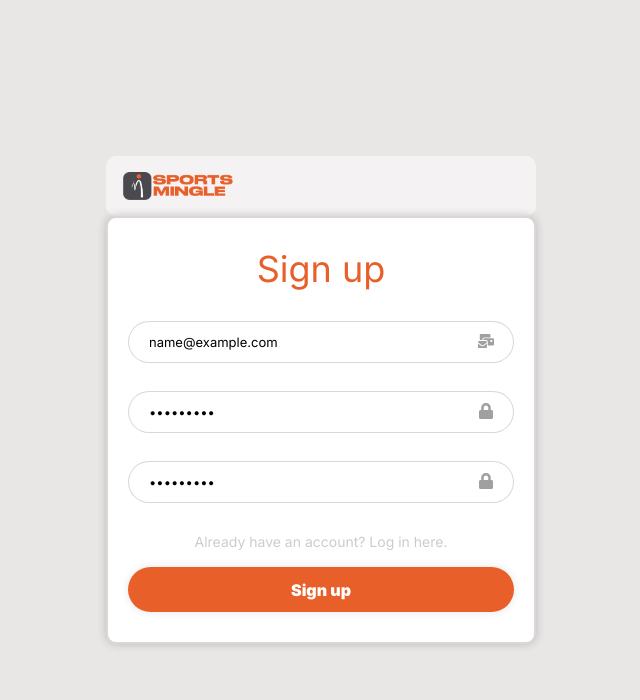
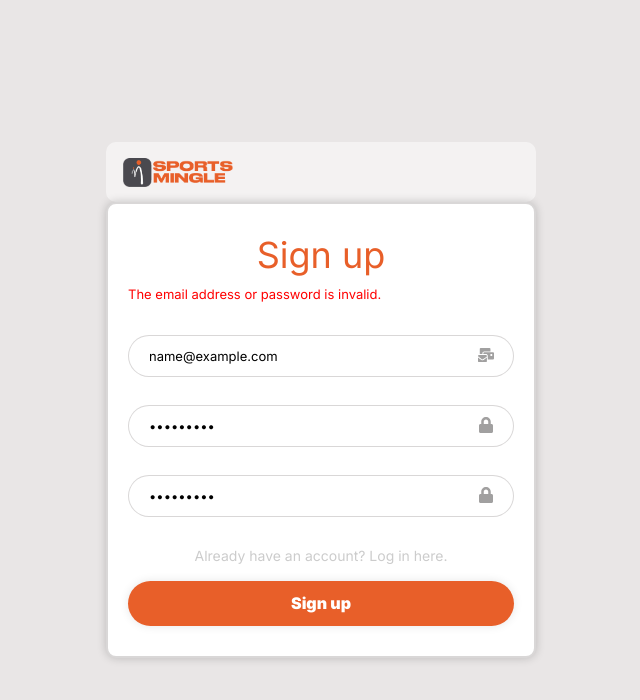
Before and after one commit to MatejFrnka/sportsmatch, a React (Vite) app in the folder frontend/sportsmatch-app/: page /signup in a window 1280 px wide. Both pictures are taken after typing "name@example.com", "Sample123", "Sample123" into the empty fields and a click on the button "Sign up". Shown: the top 700 px of the page, without its empty margins (319-959 px from the left). Built offline with nearby package versions, Linux system fonts and the light colour scheme; no server answers.

Commit message:
feat: added errorMessage and removed respons const

```diff
--- a/frontend/sportsmatch-app/src/components/SignupComponent.tsx
+++ b/frontend/sportsmatch-app/src/components/SignupComponent.tsx
@@ -17,7 +17,7 @@ function SignupComponent() {
     e.preventDefault();
 
     try {
-      const response = await RegisterService.register({
+      await RegisterService.register({
         email: formData.email,
         password: formData.password
       })
@@ -41,6 +41,7 @@ function SignupComponent() {
     <div className="signup-wrapper">
       <form onSubmit={handleSubmit}>
         <h1>Sign up</h1>
+        {errorMessage && <div className="error-message">{errorMessage}</div>}
         <div className="signup-input-box">
           <label htmlFor="email"></label>
           <input type="email" name="email" placeholder="E-mail address" value={formData.email} onChange={handleChange} required />
```
